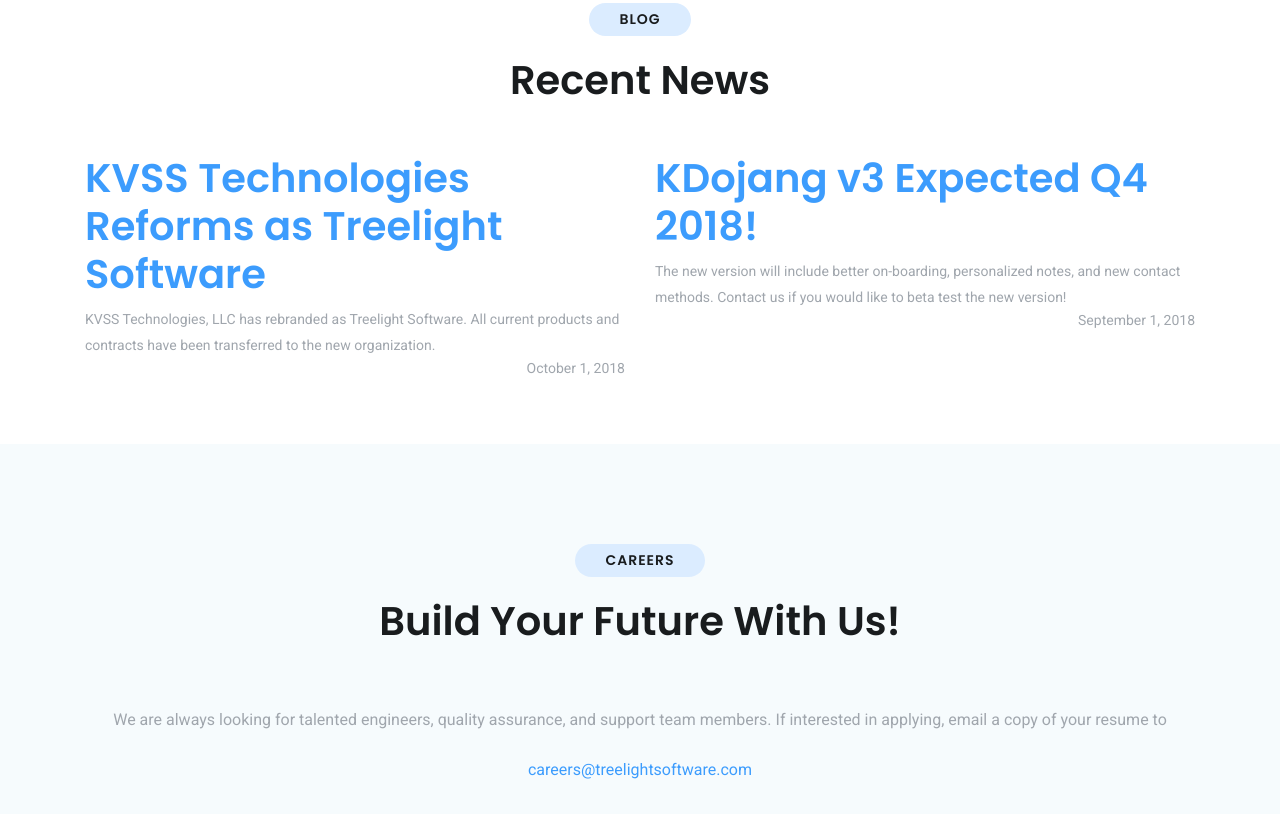
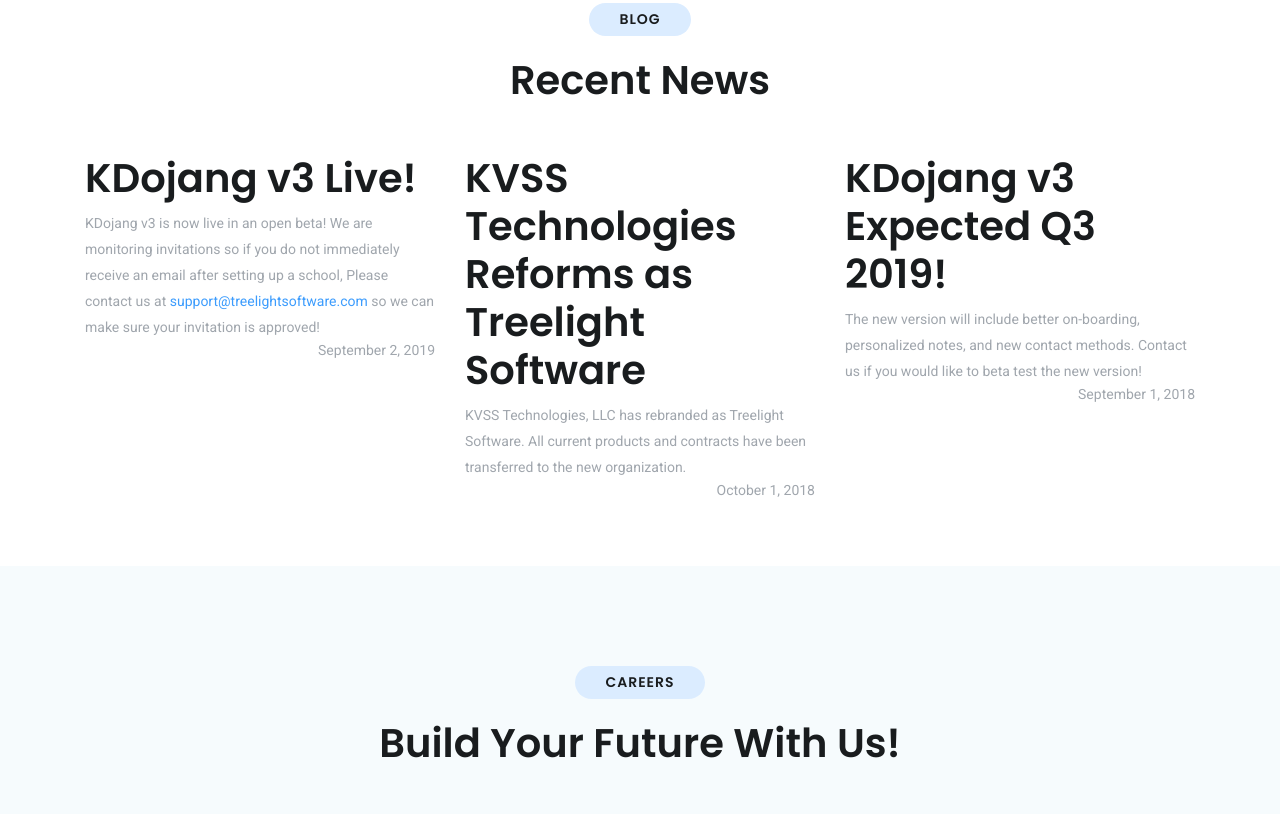
Before and after one commit to TreelightSoftware/site, a website: page src/index.html in a window 1280 px wide. Shown: the part 3881-4695 px from the top of the page. Drawn offline with Linux system fonts and the light colour scheme; files whose address does not match are found by name.

Commit message:
updated news

```diff
--- a/src/index.html
+++ b/src/index.html
@@ -22,8 +22,8 @@
     <div class="overlay"></div>
     <nav class="navbar navbar-expand-md bg-inverse fixed-top scrolling-navbar">
       <div class="container">
-        <button class="navbar-toggler" type="button" data-toggle="collapse" data-target="#navbarCollapse" aria-controls="navbarCollapse"
-          aria-expanded="false" aria-label="Toggle navigation">
+        <button class="navbar-toggler" type="button" data-toggle="collapse" data-target="#navbarCollapse"
+          aria-controls="navbarCollapse" aria-expanded="false" aria-label="Toggle navigation">
           <i class="lni-menu"></i>
         </button>
         <div class="collapse navbar-collapse" id="navbarCollapse">
@@ -303,11 +303,27 @@
         <h2>Recent News</h2>
       </div>
       <div class="row">
-        <div class="col-lg-6 col-md-6 col-xs-12 blog-item">
+        <div class="col-lg-4 col-md-4 col-xs-12 blog-item">
           <!-- Blog Item Starts -->
           <div class="blog-item-wrapper">
             <div class="blog-item-text">
-              <h3><a href="single-post.html">KVSS Technologies Reforms as Treelight Software</a></h3>
+              <h3>KDojang v3 Live!</h3>
+              <p>KDojang v3 is now live in an open beta! We are monitoring invitations so if you do not immediately receive an email after setting up a school, Please
+                contact us at <a href="mailto:support@treelightsoftware.com">support@treelightsoftware.com</a> so we can make sure your invitation is approved!
+              </p>
+              <div class="author">
+                <span class="name"></span>
+                <span class="date float-right">September 2, 2019</span>
+              </div>
+            </div>
+          </div>
+          <!-- Blog Item Wrapper Ends-->
+        </div>
+        <div class="col-lg-4 col-md-4 col-xs-12 blog-item">
+          <!-- Blog Item Starts -->
+          <div class="blog-item-wrapper">
+            <div class="blog-item-text">
+              <h3>KVSS Technologies Reforms as Treelight Software</h3>
               <p>KVSS Technologies, LLC has rebranded as Treelight Software. All current products and contracts have
                 been transferred to the new organization.</p>
               <div class="author">
@@ -319,11 +335,11 @@
           <!-- Blog Item Wrapper Ends-->
         </div>
 
-        <div class="col-lg-6 col-md-6 col-xs-12 blog-item">
+        <div class="col-lg-4 col-md-4 col-xs-12 blog-item">
           <!-- Blog Item Starts -->
           <div class="blog-item-wrapper">
             <div class="blog-item-text">
-              <h3><a href="single-post.html">KDojang v3 Expected Q4 2018!</a></h3>
+              <h3>KDojang v3 Expected Q3 2019!</h3>
               <p>The new version will include better on-boarding, personalized notes, and new contact methods. Contact
                 us if you would like to beta test the new version!</p>
               <div class="author">
@@ -350,7 +366,8 @@
           <div class="contents">
 
             <p>We are always looking for talented engineers, quality assurance, and support team members. If interested
-              in applying, email a copy of your resume to <a href="mailto:careers@treelightsoftware.com">careers@treelightsoftware.com</a></p>
+              in applying, email a copy of your resume to <a
+                href="mailto:careers@treelightsoftware.com">careers@treelightsoftware.com</a></p>
 
           </div>
         </div>
@@ -363,7 +380,8 @@
     <div class="container-fluid">
       <div class="row">
         <div class="col-12 padding-0">
-          <object style="border:0; height: 450px; width: 100%;" data="https://www.google.com/maps/embed?pb=!1m18!1m12!1m3!1d46842.9793867015!2d-71.26058190010461!3d42.794983064874884!2m3!1f0!2f0!3f0!3m2!1i1024!2i768!4f13.1!3m3!1m2!1s0x89e3aa58533cac19%3A0x8a27fe4fc103c4e3!2sSalem%2C+NH+03079!5e0!3m2!1sen!2sus!4v1539127490235"></object>
+          <object style="border:0; height: 450px; width: 100%;"
+            data="https://www.google.com/maps/embed?pb=!1m18!1m12!1m3!1d46842.9793867015!2d-71.26058190010461!3d42.794983064874884!2m3!1f0!2f0!3f0!3m2!1i1024!2i768!4f13.1!3m3!1m2!1s0x89e3aa58533cac19%3A0x8a27fe4fc103c4e3!2sSalem%2C+NH+03079!5e0!3m2!1sen!2sus!4v1539127490235"></object>
         </div>
       </div>
     </div>
@@ -407,8 +425,8 @@
                     </div>
                     <div class="col-md-12">
                       <div class="form-group">
-                        <textarea class="form-control" id="message" placeholder="Message" rows="7" data-error="Write your message"
-                          required></textarea>
+                        <textarea class="form-control" id="message" placeholder="Message" rows="7"
+                          data-error="Write your message" required></textarea>
                         <div class="help-block with-errors"></div>
                       </div>
                       <div class="submit-button">
@@ -499,7 +517,8 @@
   <!-- End Preloader -->
 
   <script src="js/min.js"></script>
-  <script type="text/javascript" id="cookiebanner" src="https://cdnjs.cloudflare.com/ajax/libs/cookie-banner/1.2.2/cookiebanner.min.js"></script>
+  <script type="text/javascript" id="cookiebanner"
+    src="https://cdnjs.cloudflare.com/ajax/libs/cookie-banner/1.2.2/cookiebanner.min.js"></script>
 </body>
 
 </html>
```
Also changed, not shown: README.md, 1 other file.
